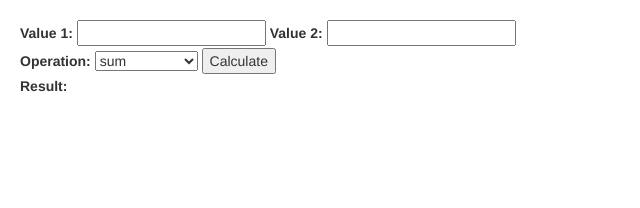
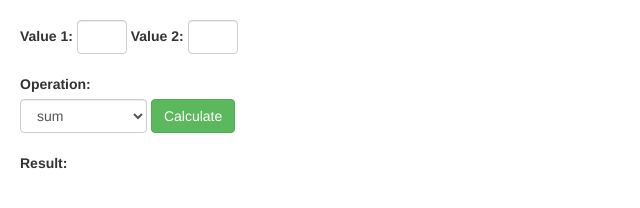
Before and after one commit to dixansant/towerhouse, a plain HTML site: page index.html in a window 1280 px wide. Shown: the whole page, without its empty margins (0-640 px from the left). Drawn offline with nearby package versions, Linux system fonts and the light colour scheme.

Commit message:
Bootstrap Styles...

```diff
--- a/index.html
+++ b/index.html
@@ -14,30 +14,34 @@
     <![endif]-->
   </head>
   <body>
-	<form style="padding: 20px" onsubmit="return sendRequest()">
-		<div>
-			<label>
+
+
+	<form class="form-inline" style="padding: 20px" onsubmit="return sendRequest()">
+		<div class="form-group">
+			<label for="value1">
 				Value 1:
 			</label>
-			<input type="number" id="value1" required >
-			<label>
+			<input class="form-control" type="number" id="value1" style="max-width: 50px" required >
+			<label for="value2">
 				Value 2:
 			</label>
-			<input type="number" id="value2" required>
+			<input class="form-control" type="number" id="value2" style="max-width: 50px" required>
 		</div>
-		<div>
+
+		<div style="margin-top: 20px ">
 			<label>
 				Operation:
 			</label>
-			<select id="operation">
+            <br>
+			<select id="operation" class="form-control">
 				<option value="sum">sum</option>
 				<option value="subtraction">subtraction</option>
 				<option value="division">division</option>
 				<option value="multiplication">multiplication</option>
 			</select>
-			<input type="submit" value="Calculate">
+			<input class="btn btn-success" type="submit" value="Calculate">
 		</div>
-		<div>
+		<div style="margin-top: 20px ">
 			<label>
 				Result:
 			</label>
```
